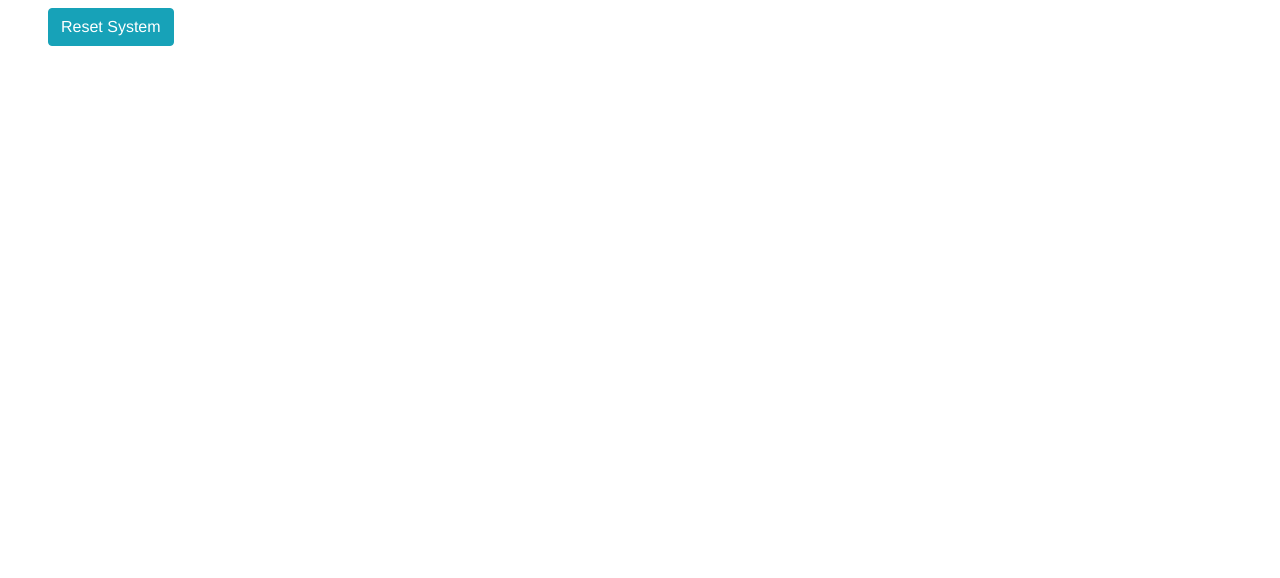
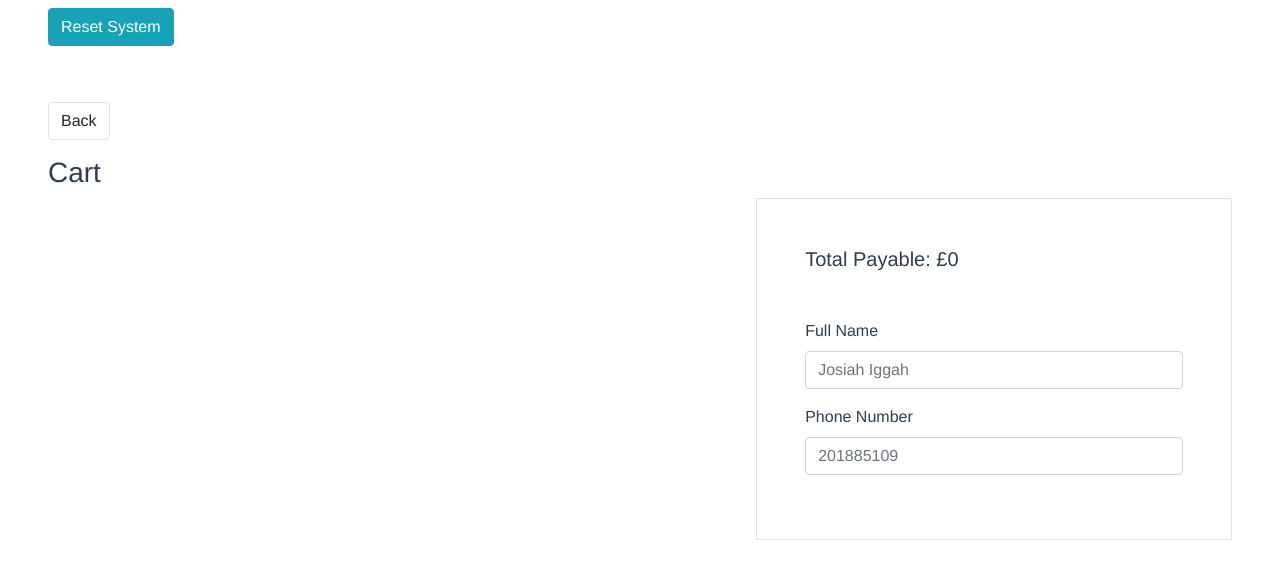
Before and after one commit to alexohas/build-app, a Vue app: page /cart in a window 1280 px wide. Shown: the top 578 px of the page. Built offline with nearby package versions, Linux system fonts and the light colour scheme.

Commit message:
cart  is done

```diff
--- a/src/App.vue
+++ b/src/App.vue
@@ -31,6 +31,7 @@ export default {
 		reset() {
 			this.clearLessons()
 			this.loadLessons()
+			this.$router.push('/')
 		}
 	}
 }
--- a/src/router/index.js
+++ b/src/router/index.js
@@ -11,13 +11,24 @@ const routes = [
     component: Home
   },
   {
-    path: "/about",
-    name: "About",
+    path: "/cart",
+    name: "Cart",
     // route level code-splitting
     // this generates a separate chunk (about.[hash].js) for this route
     // which is lazy-loaded when the route is visited.
     component: function() {
-      return import(/* webpackChunkName: "about" */ "../views/About.vue");
+      return import(/* webpackChunkName: "about" */ "../views/Cart.vue");
+    }
+  },
+
+  {
+    path: "/confirmation",
+    name: "Confirmation",
+    // route level code-splitting
+    // this generates a separate chunk (about.[hash].js) for this route
+    // which is lazy-loaded when the route is visited.
+    component: function() {
+      return import(/* webpackChunkName: "about" */ "../views/Confirmed.vue");
     }
   }
 ];
--- a/src/views/Cart.vue
+++ b/src/views/Cart.vue
@@ -1,6 +1,103 @@
 <template>
-	<div>
+	<div class="p-5">
+		<div class="d-flex justify-content-between mb-3">
+			<button class="btn btn-default border" @click="$router.go(-1)">
+				Back
+			</button>
+		</div>
 		<h3>Cart</h3>
+
+		<div class="row">
+			<div class="col-7">
+				<!-- the cart items show here -->
+				<div class="border px-5 py-2 mb-2" v-for="(item, i) of cart" :key="i">
+					<div class="d-flex justify-content-between align-items-center">
+						<div class="d-flex justify-content-start align-items-center">
+							<div class="mr-3">
+								<img
+									:src="lessons.find((e) => e.id === item.lesson).image"
+									style="height: 100px; width: 100px; border-radius: 10px"
+									alt=""
+								/>
+							</div>
+							<div class="pt-2 text-capitalize">
+								<p>
+									Subject:
+									{{ lessons.find((e) => e.id === item.lesson).lesson }}
+								</p>
+								<p>
+									Location:
+									{{ lessons.find((e) => e.id === item.lesson).location }}
+								</p>
+								<p>
+									Unit Price: £{{
+										lessons.find((e) => e.id === item.lesson).price
+									}}
+								</p>
+							</div>
+						</div>
+						<div>
+							<p>
+								<input
+									:id="item.lesson"
+									min="1"
+									:max="
+										lessons.find((e) => e.id === item.lesson).space +
+											cart[i].quantity
+									"
+									@change="(e) => changeQty(i, item, e)"
+									class="form-control"
+									type="number"
+									v-model="cart[i].quantity"
+								/>
+							</p>
+							<p>Total Price: £{{ item.total }}</p>
+							<button class="btn btn-warning">Remove</button>
+						</div>
+					</div>
+				</div>
+			</div>
+			<div class="col-5">
+				<!-- checkout form here -->
+				<div class="border w-100 p-5">
+					<h5>Total Payable: £{{ computeTotal }}</h5>
+
+					<form class="mt-5">
+						<div class="form-group">
+							<label for="exampleFormControlInput1">Full Name</label>
+							<input
+								v-model="user.name"
+								type="text"
+								class="form-control"
+								id="exampleFormControlInput1"
+								placeholder="Josiah Iggah"
+							/>
+						</div>
+
+						<div class="form-group">
+							<label for="exampleFormControlInput1">Phone Number</label>
+							<input
+								v-model="user.phone"
+								type="number"
+								class="form-control"
+								id="exampleFormControlInput1"
+								placeholder="201885109"
+							/>
+						</div>
+
+						<div class="form-group">
+							<button
+								@click="checkoutBtn"
+								class="btn btn-primary"
+								v-if="validatePhone && validateName"
+							>
+								Checkout Now
+							</button>
+						</div>
+					</form>
+				</div>
+			</div>
+		</div>
 	</div>
 </template>
 
@@ -11,12 +108,59 @@ export default {
 	name: 'Home',
 	components: {},
 	mounted() {},
+	data() {
+		return {
+			user: {
+				name: '',
+				phone: ''
+			}
+		}
+	},
 	computed: {
-		...mapGetters(['lessons', 'cart'])
+		...mapGetters(['lessons', 'cart']),
+		computeTotal() {
+			let total = 0
+			for (let item of this.cart) {
+				total = total + item.total
+			}
+			return total
+		},
+
+		validatePhone() {
+			var phoneno = /^\d{10}$/
+			if (this.user.phone.match(phoneno)) {
+				return true
+			} else {
+				return false
+			}
+		},
+		validateName() {
+			var name = /^[a-zA-Z ]+$/
+			if (this.user.name.match(name)) {
+				return true
+			} else {
+				return false
+			}
+		}
 	},
 	methods: {
-		...mapMutations(['addToCart']),
-
+		...mapMutations(['addToCart', 'clearLessons']),
+		checkoutBtn() {
+			this.$router.push('/confirmation')
+		},
+		changeQty(i, item) {
+			let old =
+				this.cart[i].total /
+				this.lessons.find((e) => e.id === item.lesson).price
+			this.cart[i].total =
+				this.cart[i].quantity *
+				this.lessons.find((e) => e.id === item.lesson).price
+			if (this.cart[i].quantity > old) {
+				this.lessons.find((e) => e.id === item.lesson).space--
+			} else {
+				this.lessons.find((e) => e.id === item.lesson).space++
+			}
+		},
 		viewCart() {
 			this.$router.push('/cart')
 		}
--- /dev/null
+++ b/src/views/Confirmed.vue
@@ -0,0 +1,36 @@
+<template>
+	<div class="d-flex justify-content-center pt-5">
+		<div class="card w-50 p-5 text-justify">
+			<h3>Congratulations</h3>
+			<p>
+				Thank you for placing your order. Someone will get in touch with you to
+				discuss delivery.
+			</p>
+			<p>Thank you</p>
+			<button class="btn btn-default border" @click="$router.push('/')">
+				Back to Lessons
+			</button>
+		</div>
+	</div>
+</template>
+
+<script>
+/* eslint-disable */
+import {mapMutations, mapGetters} from 'vuex'
+export default {
+	name: 'Home',
+	components: {},
+	mounted() {
+		this.clearLessons()
+	},
+	data() {
+		return {}
+	},
+
+	methods: {
+		...mapMutations(['clearLessons'])
+	}
+}
+</script>
+
+<style scoped></style>
--- a/src/views/Home.vue
+++ b/src/views/Home.vue
@@ -159,6 +159,7 @@ export default {
 			let current = this.lessons[index]
 			if (exist !== -1) {
 				this.cart[exist].quantity++
+				this.cart[exist].total = this.cart[exist].total + current.price
 			} else {
 				let item = {
 					lesson,
```
Also changed, not shown: src/views/Lessons.vue (deleted).
